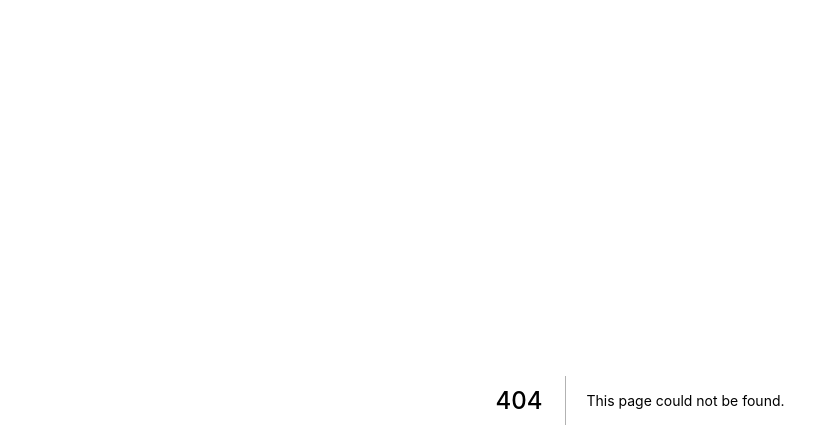
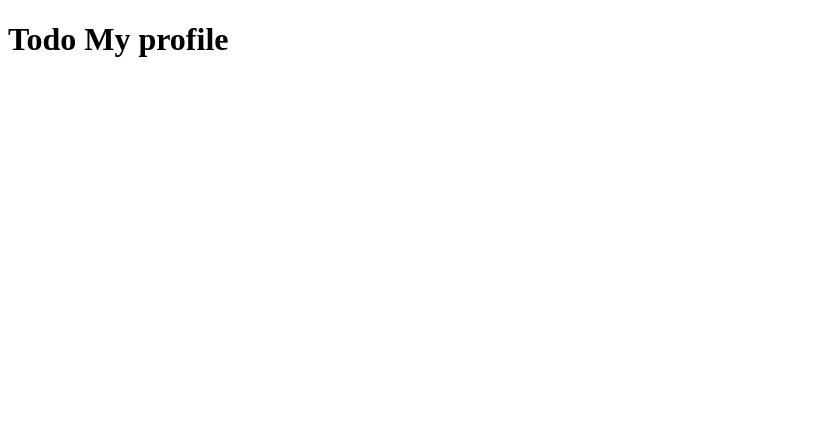
Before and after one commit to faiqsohail/DevsMake, a Next.js app in the folder frontend/: page /profile in a window 1280 px wide. Before the commit this address had no page. Shown: the top 448 px of the page, without its empty margins (0-839 px from the left). Built offline with nearby package versions, Linux system fonts and the light colour scheme.

Commit message:
add sample profile pages

```diff
--- /dev/null
+++ b/frontend/pages/profile/index.js
@@ -0,0 +1,5 @@
+const Profile = () => {
+    return <h1>Todo My profile</h1>
+}
+
+export default Profile;
```
Also changed, not shown: frontend/pages/profile/[id].js (added, +10 -0 lines).
